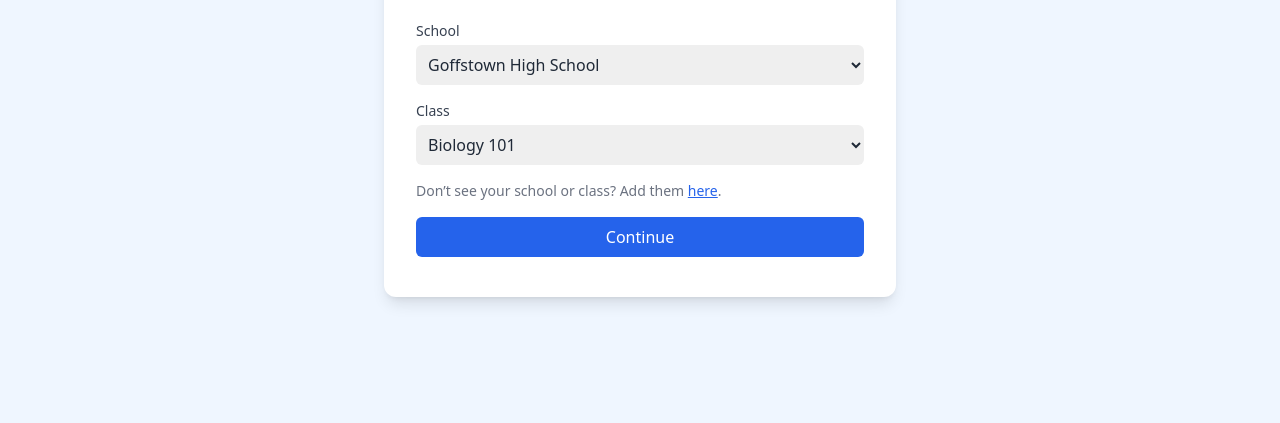
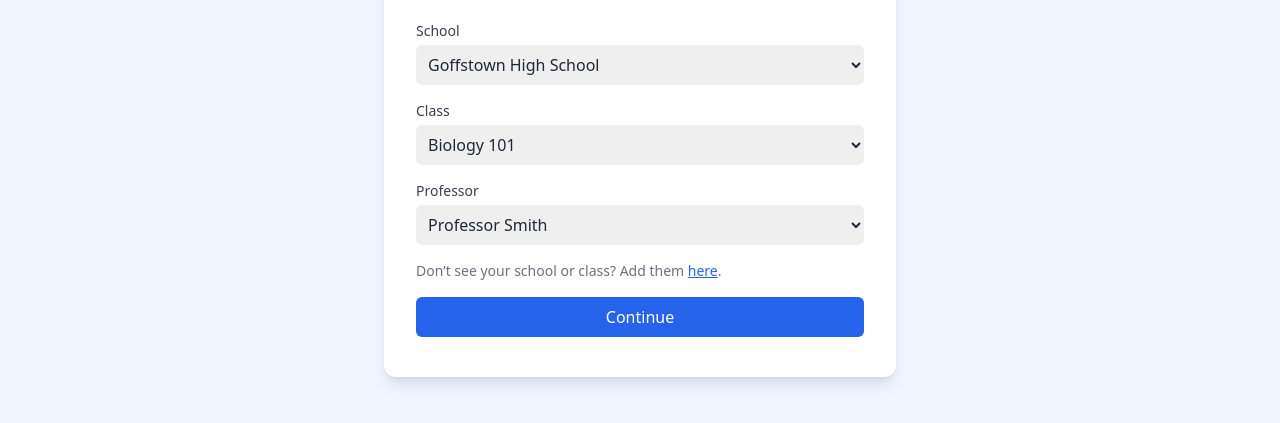
Before and after one commit to tylersears10/studysync-improved, a plain HTML site: page select_course.html in a window 1280 px wide. Shown: the part 335-758 px from the top of the page. Drawn offline with nearby package versions, Linux system fonts and the light colour scheme; a small style sheet from the web is missing.

Commit message:
Update UI, add professor selection, new colleges/classes, and fix DOCX/PDF parsing

```diff
--- a/script.js
+++ b/script.js
@@ -18,14 +18,19 @@ function setData(key, value) {
  * ----------------------------------------------------------*/
 // Called on select_course.html load
 function initCoursePage() {
-  // Load schools array; if none, initialize with examples
+  // Load schools array; if none, initialize with examples. We include
+  // several colleges up front so users can quickly select their
+  // institution. Schools can be extended via the add form.
   let schools = getData('schools', null);
   if (!schools || schools.length === 0) {
     schools = [
       'Goffstown High School',
+      'Saint Anselm College',
       'Harvard University',
       'MIT',
       'Stanford University',
+      'New York University',
+      'Boston University',
     ];
     setData('schools', schools);
   }
@@ -44,6 +49,7 @@ function initCoursePage() {
     schoolSelect.value = currentSchool;
   }
   populateClasses();
+  populateProfessors();
 }
 
 // Populate class options based on selected school
@@ -59,6 +65,8 @@ function populateClasses() {
       'Chemistry 101',
       'History 201',
       'Mathematics 202',
+      'Computer Science 101',
+      'Physics 301',
     ];
     setData(`classes_${selectedSchool}`, classes);
   }
@@ -73,6 +81,39 @@ function populateClasses() {
   const currentClass = localStorage.getItem('currentClass');
   if (currentClass && classes.includes(currentClass)) {
     classSelect.value = currentClass;
+  }
+  // Refresh professor list whenever classes change
+  populateProfessors();
+}
+
+// Populate professor options.  Each class can have its own list of
+// professors stored in localStorage.  If none exist for the selected
+// school/class, a default set is used.  Users can extend the list
+// through future enhancements.
+function populateProfessors() {
+  const school = document.getElementById('school');
+  const classSelect = document.getElementById('class');
+  const profSelect = document.getElementById('professor');
+  if (!profSelect) return;
+  const selectedSchool = school.value;
+  const selectedClass = classSelect.value;
+  let profs = getData(`professors_${selectedSchool}_${selectedClass}`, null);
+  if (!profs || profs.length === 0) {
+    // default professors
+    profs = ['Professor Smith', 'Professor Johnson', 'Professor Lee'];
+    setData(`professors_${selectedSchool}_${selectedClass}`, profs);
+  }
+  profSelect.innerHTML = '';
+  profs.forEach((p) => {
+    const opt = document.createElement('option');
+    opt.value = p;
+    opt.textContent = p;
+    profSelect.appendChild(opt);
+  });
+  // Pre-select previously selected professor
+  const currentProf = localStorage.getItem('currentProfessor');
+  if (currentProf && profs.includes(currentProf)) {
+    profSelect.value = currentProf;
   }
 }
 
@@ -121,12 +162,17 @@ function addSchoolClass() {
 function saveCourse() {
   const school = document.getElementById('school').value;
   const cls = document.getElementById('class').value;
+  const profSelect = document.getElementById('professor');
+  const prof = profSelect ? profSelect.value : '';
   if (!school || !cls) {
     alert('Please select a school and class');
     return;
   }
   localStorage.setItem('currentSchool', school);
   localStorage.setItem('currentClass', cls);
+  if (prof) {
+    localStorage.setItem('currentProfessor', prof);
+  }
   // redirect to upload
   window.location.href = 'upload.html';
 }
--- a/select_course.html
+++ b/select_course.html
@@ -55,6 +55,16 @@
               <select
                 id="class"
                 class="w-full border-gray-300 rounded-md p-2 focus:border-blue-500 focus:outline-none"
+                onchange="populateProfessors()"
+              ></select>
+            </div>
+
+            <!-- Professor selection -->
+            <div>
+              <label for="professor" class="block text-sm font-medium text-gray-700 mb-1">Professor</label>
+              <select
+                id="professor"
+                class="w-full border-gray-300 rounded-md p-2 focus:border-blue-500 focus:outline-none"
               ></select>
             </div>
             <div class="text-sm text-gray-500">
```
Also changed, not shown: upload.html (+10 -1 lines).
